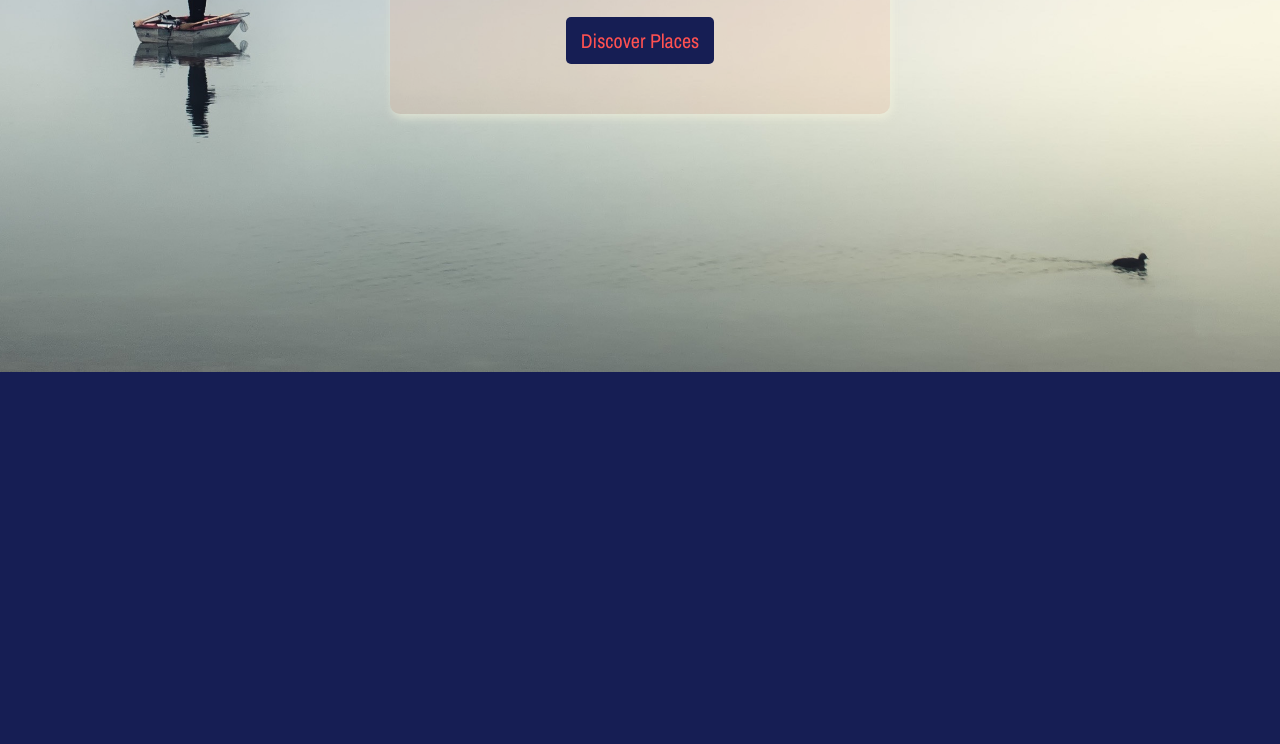
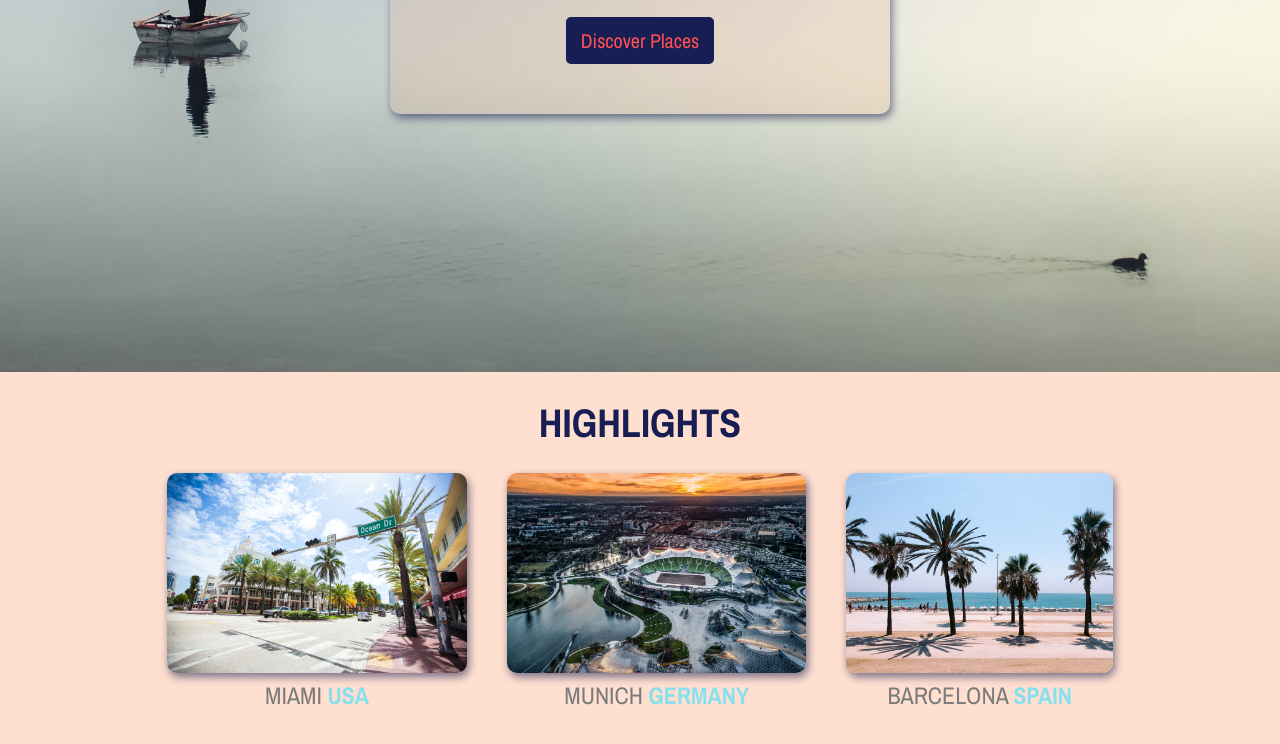
Before and after one commit to ca024/day017, a plain HTML site: page index.html in a window 1280 px wide. Shown: the part 428-1172 px from the top of the page. Before the commit the page ends 800 px from the top, so only its background shows below. Drawn offline with nearby package versions, Linux system fonts and the light colour scheme.

Commit message:
Add highlights section

```diff
--- a/assets/css/style.css
+++ b/assets/css/style.css
@@ -15,9 +15,9 @@ FF9B6A
 }
 
 body {
-  background-color: #161e54;
+  background-color: #ff9c6a4f;
   font-family: "Archivo Narrow", sans-serif;
-  color: #ff9b6a;
+  color: #161e54;
 }
 
 a {
@@ -70,7 +70,7 @@ li {
 #hero-content {
   width: 500px;
   background-color: #ff9c6a23;
-  box-shadow: 2px 4px 8px rgba(245, 245, 220, 0.575);
+  box-shadow: 2px 4px 8px #161e5493;
   text-align: center;
   border-radius: 10px;
   padding: 50px 0;
@@ -96,3 +96,40 @@ li {
 #hero-content a:hover {
   filter: brightness(1.5);
 }
+
+#highlights h2 {
+  text-align: center;
+  font-size: 40px;
+  margin: 24px 0;
+}
+
+#destinations {
+  display: flex;
+  justify-content: center;
+  width: 90%;
+  margin: auto;
+  margin-bottom: 40px;
+}
+
+.destination {
+  margin: 0 20px;
+  text-transform: uppercase;
+}
+
+.destination img {
+  width: 100%;
+  height: 200px;
+  box-shadow: 2px 4px 8px #161e5493;
+  border-radius: 10px;
+  object-fit: cover;
+}
+
+.destination p {
+  text-align: center;
+  font-size: 24px;
+  color: rgba(123, 123, 123);
+}
+
+.destination strong {
+  color: #88e0ef;
+}
--- a/index.html
+++ b/index.html
@@ -25,7 +25,23 @@
           <a href="/places.html">Discover Places</a>
         </div>
       </section>
-      <section id="highlight"></section>
+      <section id="highlights">
+        <h2>HIGHLIGHTS</h2>
+        <ul id="destinations">
+          <li class="destination">
+            <img src="/assets/images/miami.jpg" alt="Miami" />
+            <p>Miami <strong>USA</strong></p>
+          </li>
+          <li class="destination">
+            <img src="/assets/images/munich.jpg" alt="Munich" />
+            <p>Munich <strong>Germany</strong></p>
+          </li>
+          <li class="destination">
+            <img src="/assets/images/barcelona.jpg" alt="Barcelona" />
+            <p>Barcelona <strong>Spain</strong></p>
+          </li>
+        </ul>
+      </section>
     </main>
     <footer></footer>
   </body>
```
Also changed, not shown: assets/images/barcelona.jpg (added), assets/images/miami.jpg (added), assets/images/munich.jpg (added).
